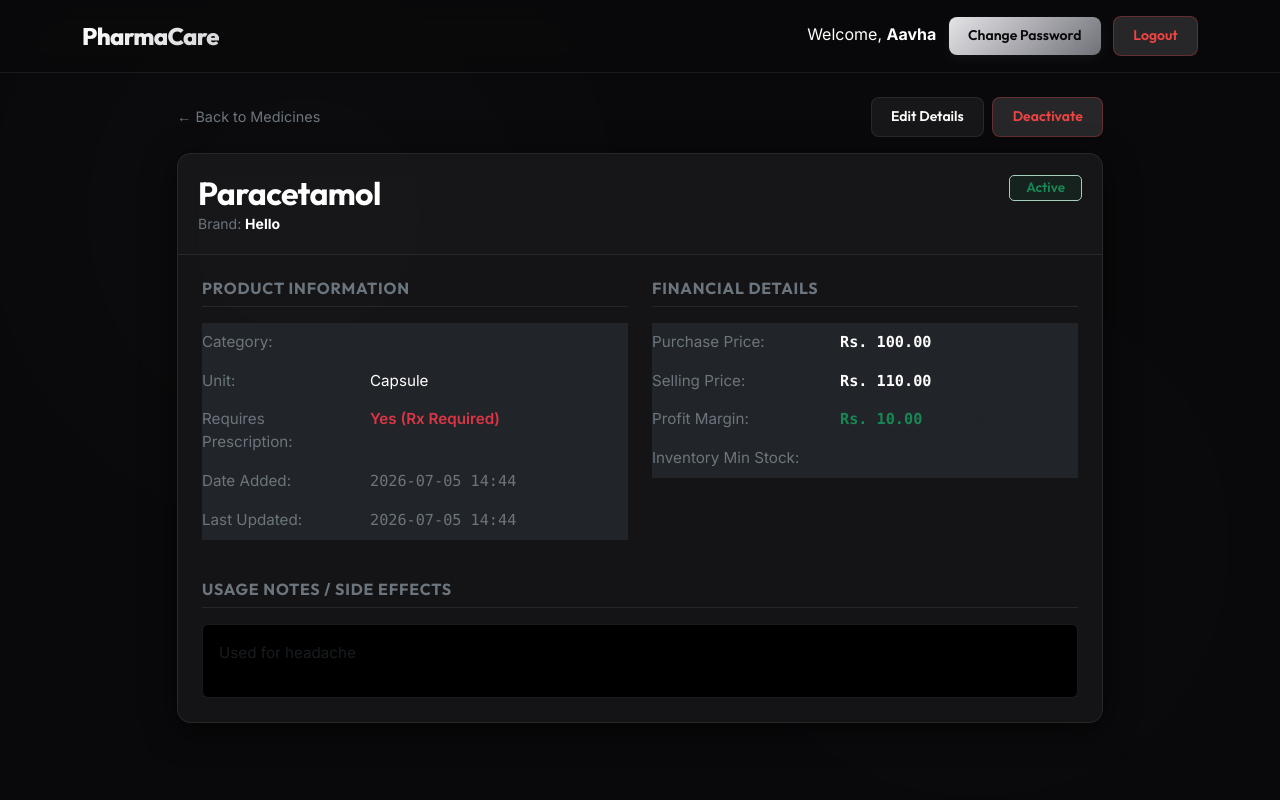
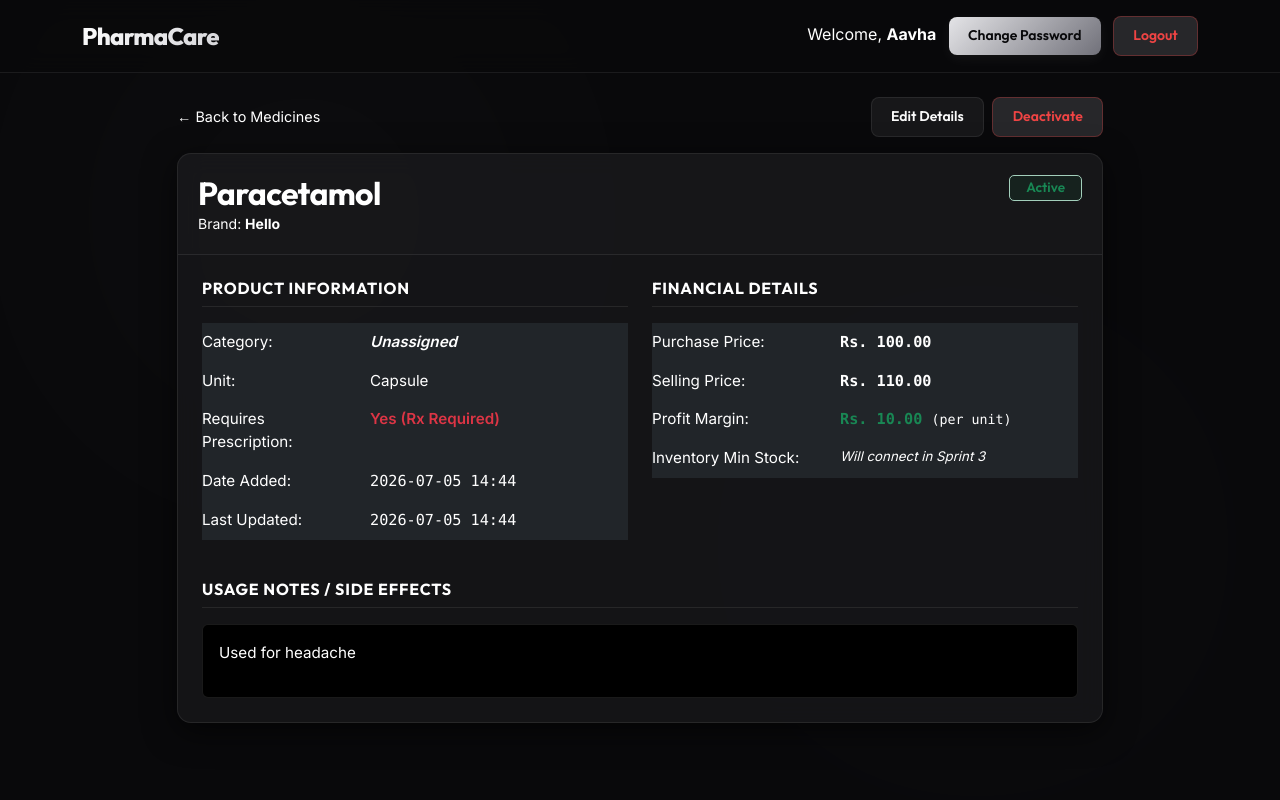
Before and after one commit to aavhaa1/Pharma, a Django app: page /medicines/1/ in a window 1280 px wide. Run offline with Django 5.2, Linux system fonts and the light colour scheme; a user stored in the database is signed in; data comes from the database, SQL or seed files in the repository; both versions use the stored data as it was after the commit.

Commit message:
UI: change all grey/muted fonts to pure white for high contrast readability

```diff
--- a/static/css/style.css
+++ b/static/css/style.css
@@ -9,7 +9,7 @@
     --border-color: rgba(255, 255, 255, 0.08); /* Subtle Silver border */
     --border-focus: rgba(255, 255, 255, 0.45); /* Silver white highlight */
     --text-primary: #fafafa; /* Off-white */
-    --text-secondary: #a1a1aa; /* Neutral Grey */
+    --text-secondary: #ffffff; /* Pure White */
     --primary-gradient: linear-gradient(135deg, #ffffff 0%, #d4d4d8 100%); /* Silver gradient */
     --accent-gradient: linear-gradient(135deg, #e4e4e7 0%, #71717a 100%); /* Darker Steel gradient */
     --font-heading: 'Outfit', sans-serif;
@@ -277,3 +277,17 @@ form p {
 form p input {
     width: 100%;
 }
+
+/* Force all grey/muted font to white */
+.text-muted,
+.text-secondary,
+.form-text,
+.helptext,
+label,
+.dashboard-card-description,
+.card-header p,
+p.text-muted,
+span.text-secondary,
+.table-dark th {
+    color: #ffffff !important;
+}
```
Also changed, not shown: db.sqlite3.
